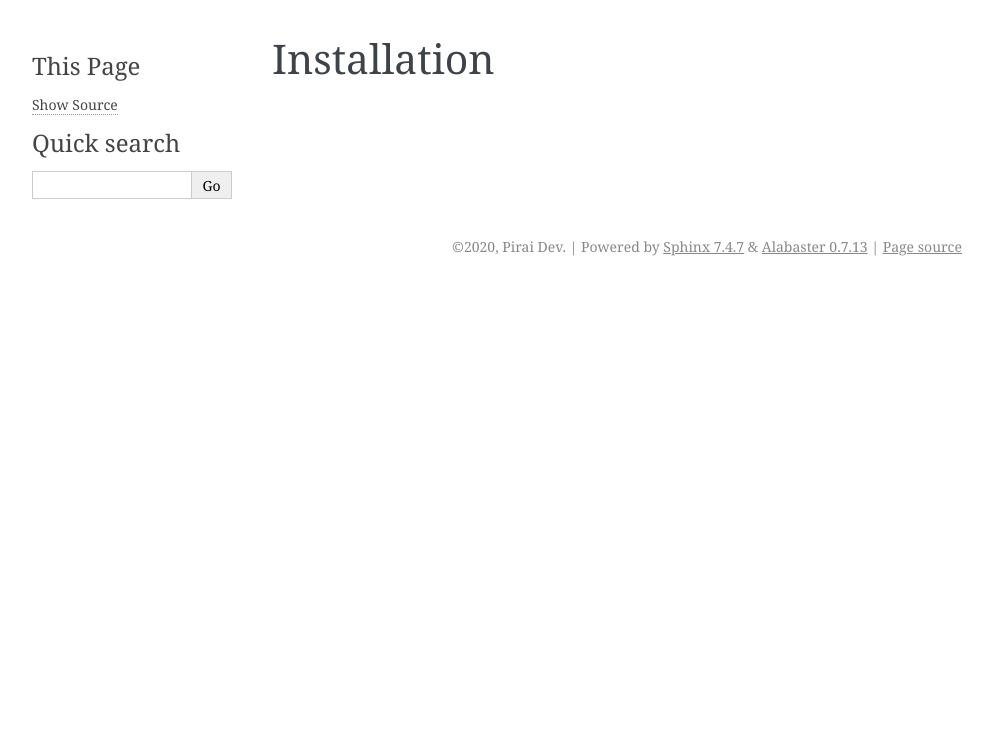
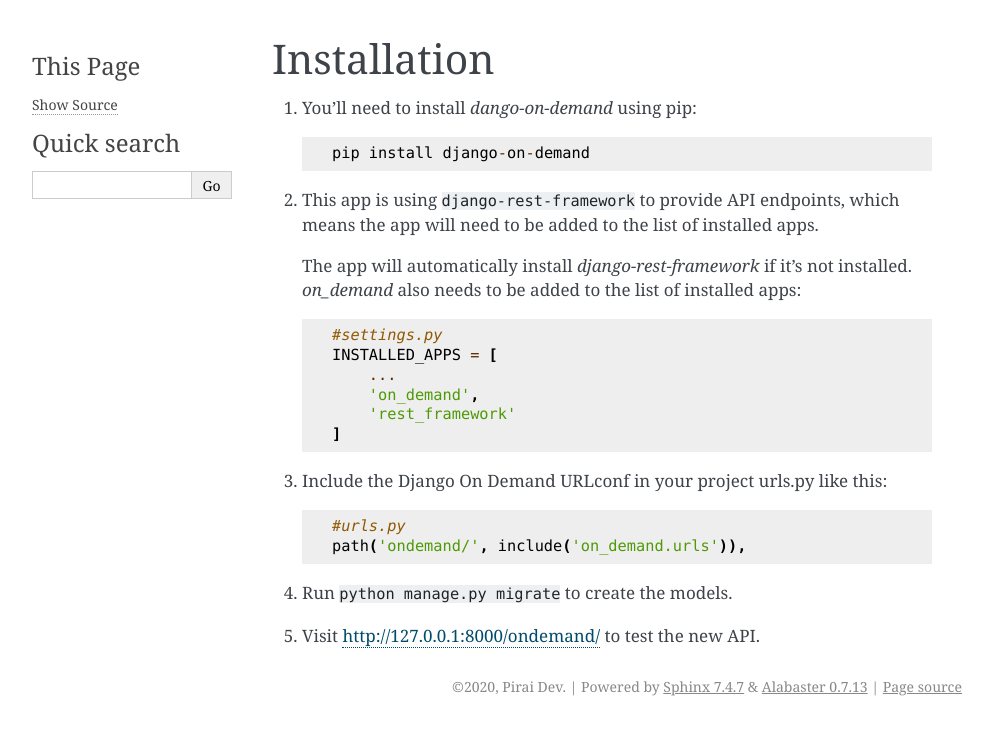
Before and after one commit to piraidev/django-on-demand, a Sphinx documentation site: the page built from docs/source/installation.rst, in a window 1280 px wide. Shown: the top 735 px of the page, without its empty margins (148-1141 px from the left). Built offline with Sphinx 7.4.7, drawn with Linux system fonts in a browser that asks for light colours.

Commit message:
adding endpoints

```diff
--- a/docs/source/installation.rst
+++ b/docs/source/installation.rst
@@ -1,2 +1,29 @@
 Installation
 ============
+
+
+1. You'll need to install `dango-on-demand` using pip::
+
+    pip install django-on-demand
+
+2. This app is using ``django-rest-framework`` to provide API endpoints, which means the app will need to be added to the list of installed apps.
+
+   The app will automatically install `django-rest-framework` if it's not installed.
+   `on_demand` also needs to be added to the list of installed apps::
+
+    #settings.py
+    INSTALLED_APPS = [
+        ...
+        'on_demand',
+        'rest_framework'
+    ]
+
+3. Include the Django On Demand URLconf in your project urls.py like this::
+
+    #urls.py
+    path('ondemand/', include('on_demand.urls')),
+
+4. Run ``python manage.py migrate`` to create the models.
+
+
+5. Visit http://127.0.0.1:8000/ondemand/ to test the new API.
```
Also changed, not shown: docs/source/endpoints.rst (+29 -0 lines).
